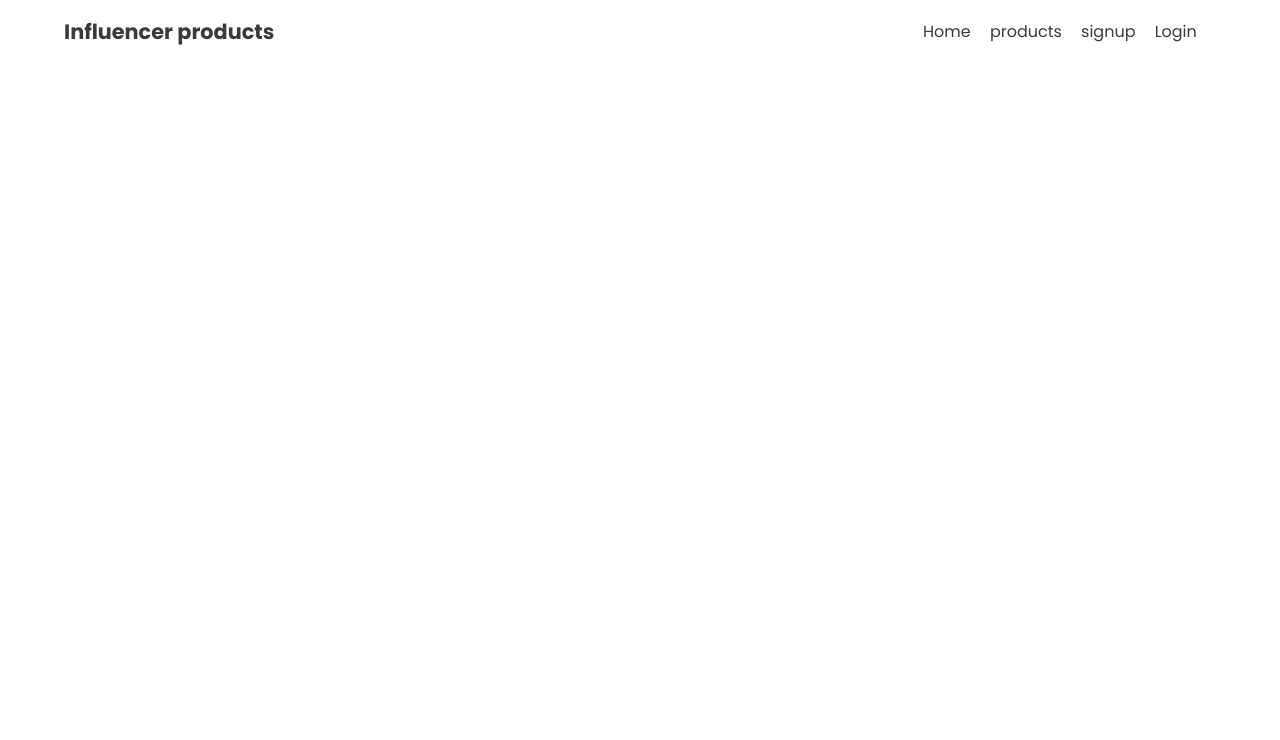
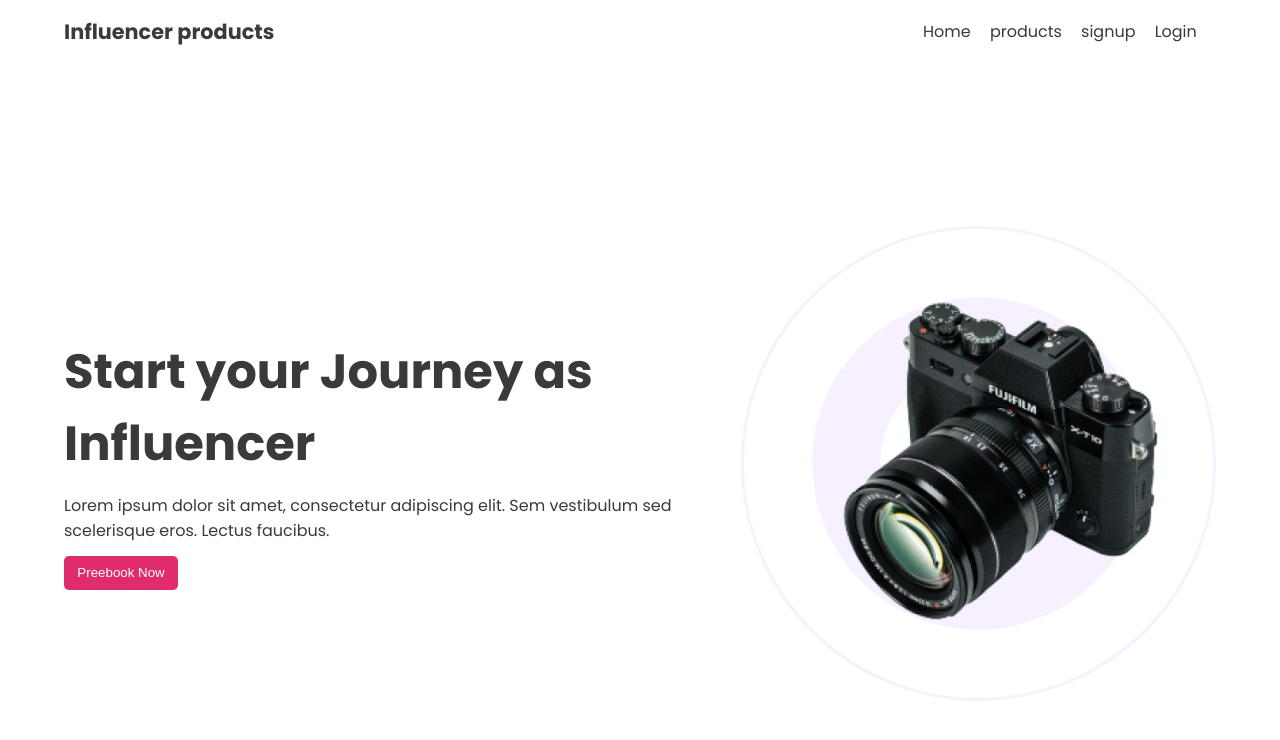
Before and after one commit to nayon117/influence-gear, a plain HTML site: page index.html in a window 1280 px wide. Drawn offline with Linux system fonts and the light colour scheme; some icons are missing.

Commit message:
add banner part with styling

```diff
--- a/index.html
+++ b/index.html
@@ -25,6 +25,21 @@
         </div>
       </nav>
       <!-- nav section ends here  -->
+      <!-- banner section starts here  -->
+
+      <div class="container banner-container">
+        <div class="banner-content">
+            <h2>Start your Journey as
+                Influencer</h2>
+                <p class="text">Lorem ipsum dolor sit amet, consectetur adipiscing elit. Sem vestibulum sed scelerisque eros. Lectus faucibus.</p>
+                <button class="btn">Preebook Now</button>
+        </div>
+        <div class="banner-pic">
+            <img class="image" src="./images/main-camera.png" alt="camera image">
+      </div>
+      </div>
+
+      <!-- banner section ends here  -->
     </header>
     <main></main>
     <footer></footer>
--- a/styles.css
+++ b/styles.css
@@ -3,6 +3,7 @@
 :root{
     --btn-bgcolor:#E02C6D;
     --btn-color: #FFF;
+    --text-color:#3A3A3A;
 }
 
 
@@ -18,6 +19,26 @@ body {
   width: 90%;
   max-width: 1440px;
   margin: 0 auto;
+}
+.image{
+    max-width: 100%;
+}
+.text{
+    max-width:90%;
+    color: var(--text-color);
+    padding: .8em 0em;
+
+}
+.btn{
+    background-color: var(--btn-bgcolor);
+    color: var(--btn-color);
+    padding: .7em 1em;
+    border: none;
+    border-radius: 5px;
+}
+.btn:hover{
+    color: var(--btn-bgcolor);
+    background-color: var(--btn-color);
 }
 
 /*================
@@ -51,18 +72,50 @@ body {
     color: #3A3A3A;
 }
 
+/*=============
+ banner styles
+ ==============  */
+ .banner-container{
+    display: flex;
+    align-items: center;
+    justify-content: space-between;
+    height: 100vh;
+    background-image: url("./images/Circle\ design.svg");
+    background-repeat: no-repeat;
+    background-position: right;
+
+ }
+ .banner-content h2{
+    font-weight: 700;
+    font-size: 3rem;
+    color: var(--text-color);
+ }
+ .banner-pic{
+    padding-right: 1.3em;
+ }
+
 
 /* media queries =============================== */
 
 /* for small devices  */
 @media screen and (max-width:576px) {
-    .nav-container{
+    .nav-container,.banner-container{
         flex-direction: column;
 
+    }
+    .banner-container{
+        text-align: center;
+        margin: 1.8em auto;
+         background-image: none;
+    }
+    .banner-pic{
+        padding: 1em;
     }
 }
 
 /* for medium devices  */
-@media screen and (max-width:577px) and (min-width:992px) {
-
+@media screen and (min-width:577px) and (max-width:992px) {
+     .banner-container{
+        background-image: none;
+     }
 }
```
